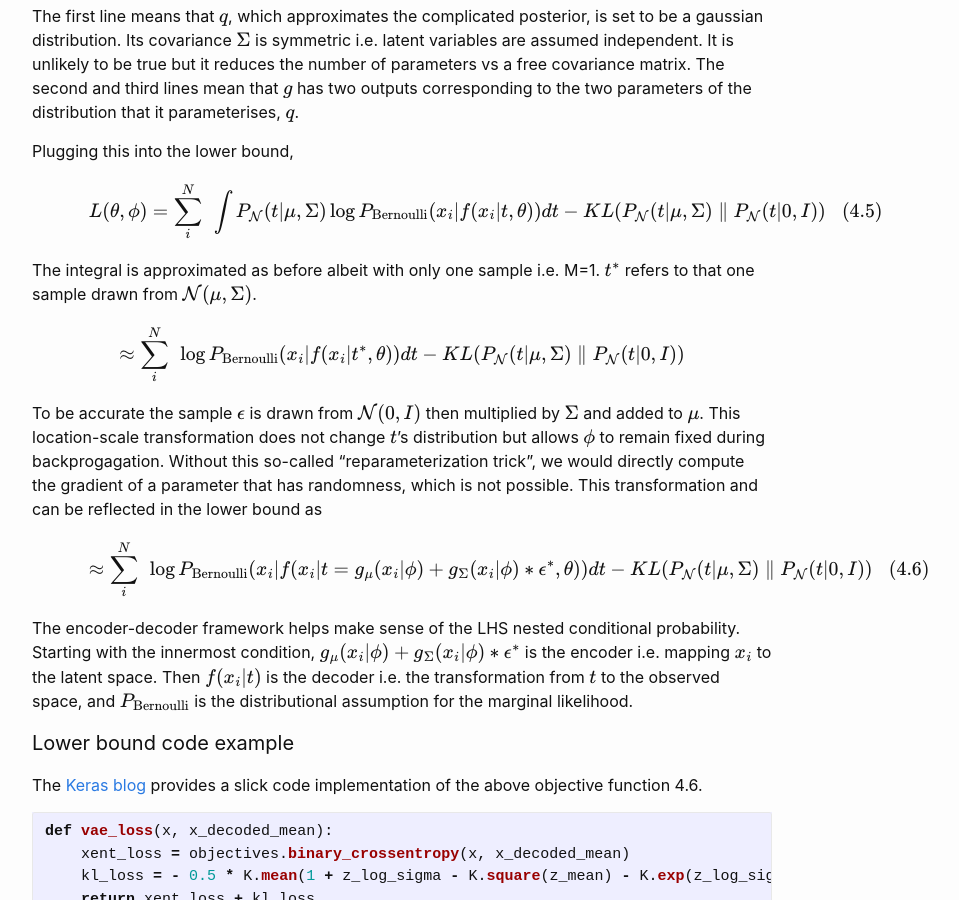
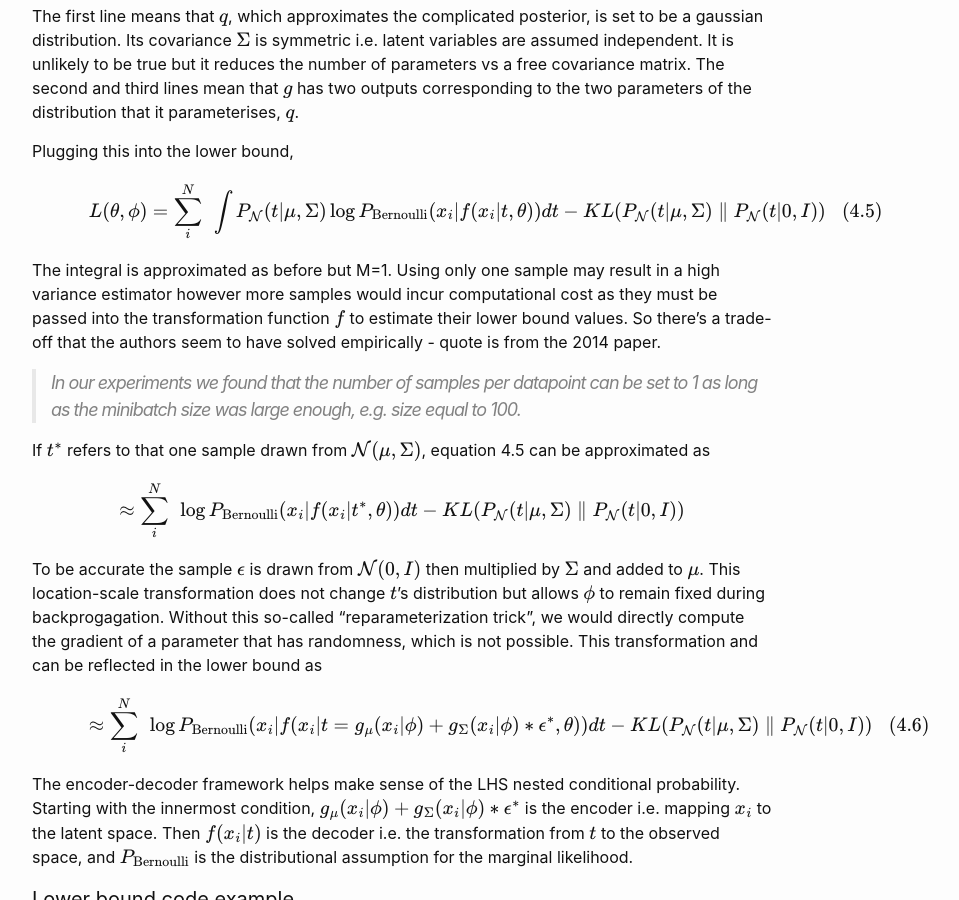
Before and after one commit to mkffl/mkffl.github.io, a Jekyll site: the page built from _posts/2020-05-26-Expectation-maximization-part-2.markdown, in a window 1280 px wide and 900 px high, scrolled down 12113 px. Shown: the whole window, without its empty margins (238-1197 px from the left). Built offline with Jekyll 4.4.1, drawn with Linux system fonts in a browser that asks for light colours; formulas are drawn with MathJax 3.

Commit message:
note on estimator variance

```diff
--- a/_posts/2020-05-26-Expectation-maximization-part-2.markdown
+++ b/_posts/2020-05-26-Expectation-maximization-part-2.markdown
@@ -345,7 +345,11 @@ L(\theta, \phi) = \sum_i^N\ \int P_{\mathcal{N}}(t \vert \mu, \Sigma) \log P_{\r
 \tag{4.5}
 $$
 
-The integral is approximated as before albeit with only one sample i.e. M=1. $t^{\ast}$ refers to that one sample drawn from ${\mathcal{N}}(\mu, \Sigma)$.
+The integral is approximated as before but M=1. Using only one sample may result in a high variance estimator however more samples would incur computational cost as they must be passed into the transformation function $f$ to estimate their lower bound values. So there's a trade-off that the authors seem to have solved empirically - quote is from the 2014 paper.
+
+> In our experiments we found that the number of samples per datapoint can be set to 1 as long as the minibatch size was large enough, e.g. size equal to 100.
+
+If $t^{\ast}$ refers to that one sample drawn from ${\mathcal{N}}(\mu, \Sigma)$, equation 4.5 can be approximated as
 
 $$
 \approx \sum_i^N\ \log P_{\rm Bernoulli}(x_i \vert f(x_i \vert t^{\ast}, \theta)) dt  - KL(P_{\mathcal{N}}(t \vert \mu, \Sigma) \parallel P_{\mathcal{N}}(t \vert 0, I))
```
